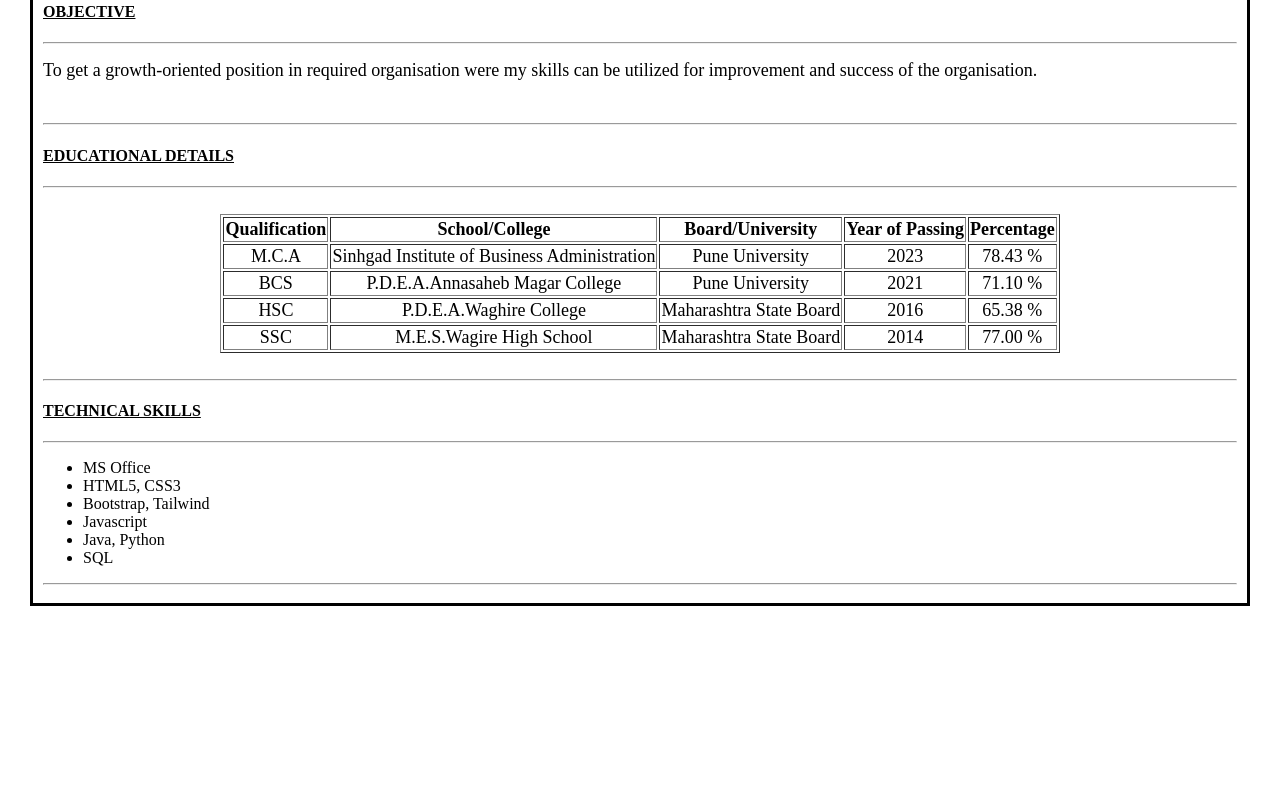
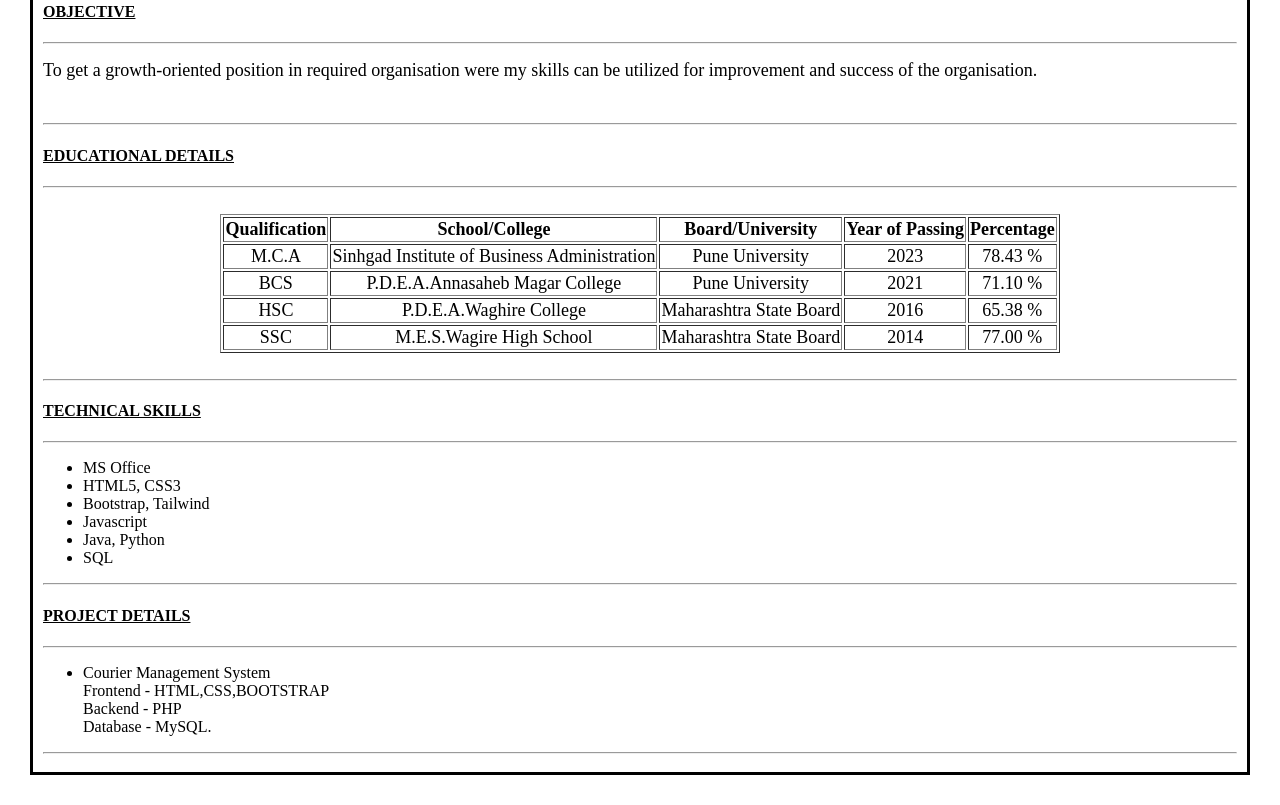
Before and after one commit to Sarvesh325/Personal-Portfolio-HTML, a plain HTML site: page index.html in a window 1280 px wide. Shown: the part 340-1145 px from the top of the page. Before the commit the page ends 976 px from the top, so only its background shows below. Drawn offline with Linux system fonts and the light colour scheme.

Commit message:
Project Details added

```diff
--- a/index.html
+++ b/index.html
@@ -118,5 +118,21 @@
         </ul>
         <hr />
         </div>
+      <div>
+        <h4>
+          <strong><u>PROJECT DETAILS</u></strong>
+        </h4>
+        <hr>
+        <ul>
+          <li>Courier Management System</li>
+          <span>Frontend - HTML,CSS,BOOTSTRAP </span>
+          <br>
+          <span>Backend - PHP </span>
+          <br>
+          <span>Database - MySQL.</span>
+
+        </ul>
+        <hr />
+        </div>
   </body>
 </html>
```
